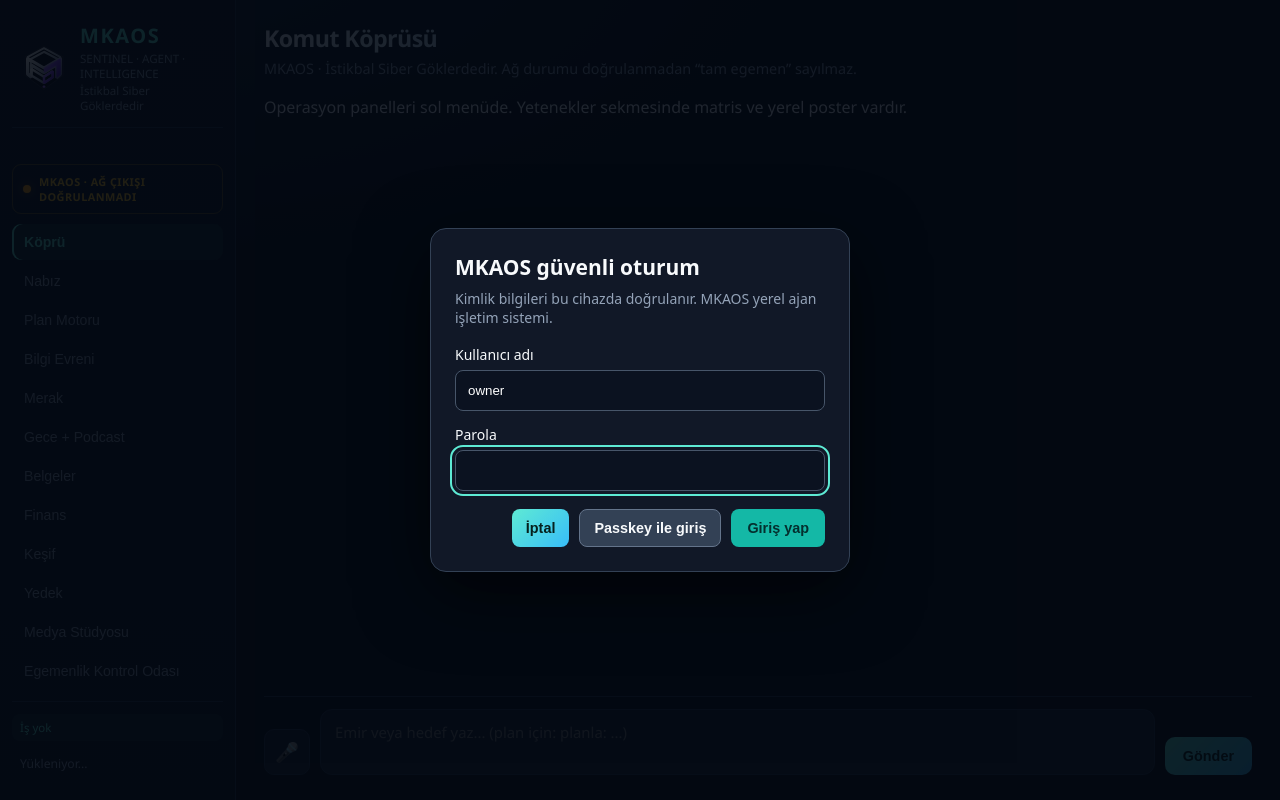
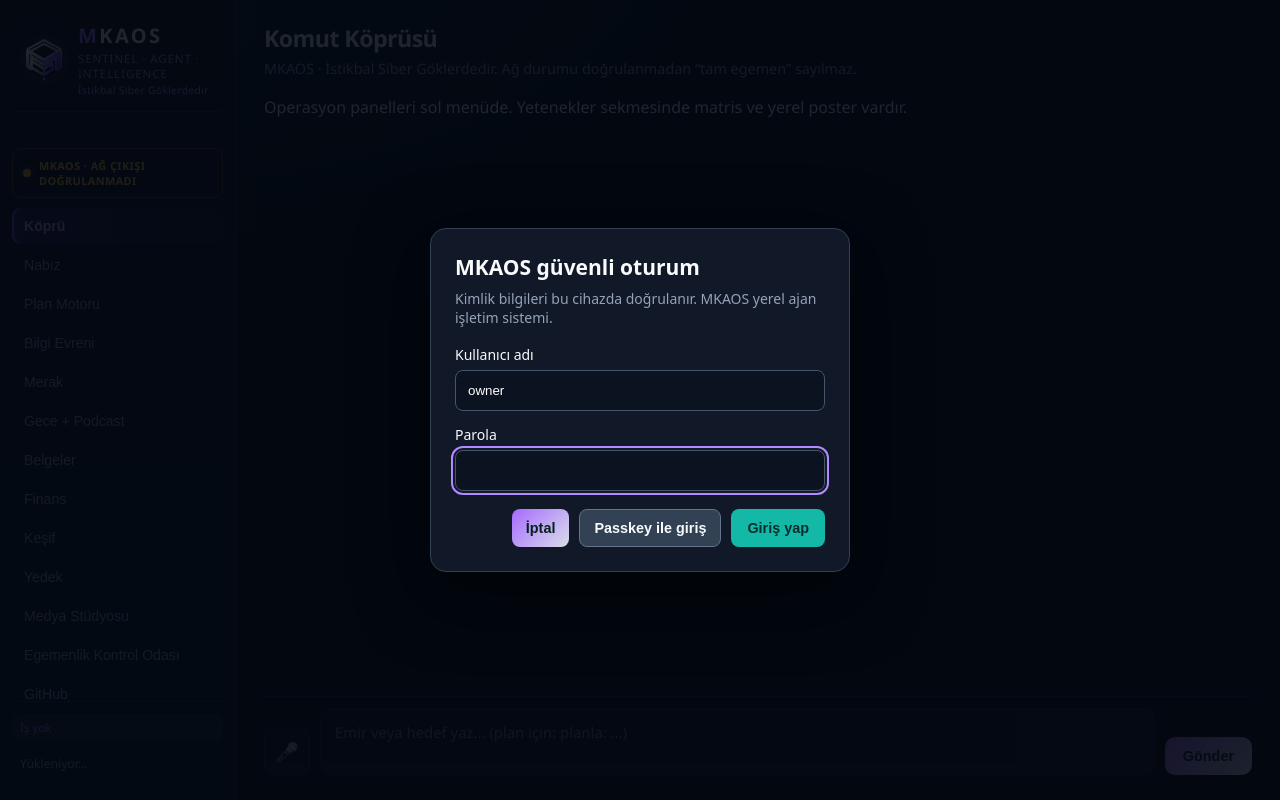
Before and after one commit to Nexora88/sentinel-agent, a FastAPI app: page / in a window 1280 px wide. Run offline with FastAPI, Linux system fonts and the light colour scheme.

Commit message:
feat(ui): align dashboard palette with silver-violet MKAOS identity

```diff
--- a/web/static/style.css
+++ b/web/static/style.css
@@ -1,13 +1,13 @@
 :root {
-  --bg: #070b14;
-  --bg-panel: #0d1320;
-  --bg-card: #151d2e;
-  --border: #243049;
+  --bg: #05040b;
+  --bg-panel: #0b0914;
+  --bg-card: #110d1d;
+  --border: #2a2140;
   --text: #e8eef8;
   --text-muted: #8b9bb4;
-  --accent: #5eead4;
-  --accent-2: #38bdf8;
-  --accent-dim: #2dd4bf;
+  --accent: #a66aff;
+  --accent-2: #d8deea;
+  --accent-dim: #792cff;
   --success: #34d399;
   --warning: #fbbf24;
   --danger: #f87171;
@@ -610,3 +610,15 @@ button:disabled { opacity: .55; cursor: not-allowed; }
 .briefing-strip p { font-size:.76rem; }
 @media(max-width:1000px) { .command-metrics { grid-template-columns:repeat(2,minmax(0,1fr)); } .command-columns { grid-template-columns:1fr; } }
 @media(max-width:600px) { .command-topline { align-items:flex-start; flex-direction:column; } .network-chip { max-width:100%; } .command-dashboard { padding:13px; border-radius:15px; } .metric-card { padding:12px; } .metric-card strong { font-size:1rem; } .briefing-strip { align-items:flex-start; flex-wrap:wrap; } .briefing-strip .shortcut-btn { margin-left:46px; } .activity-item { grid-template-columns:8px minmax(0,1fr); } .activity-state { grid-column:2; text-align:left; } }
+
+
+/* MKAOS visual identity: obsidian, brushed silver and electric violet. */
+.logo { gap: 10px; }
+.logo-emblem { display:block; flex:0 0 48px; width:48px; height:48px; filter: drop-shadow(0 0 10px rgba(139,66,255,.28)); }
+.logo .brand { color:#f1f2f8; letter-spacing:.12em; }
+.logo .brand::first-letter { color:#a66aff; }
+.logo .tag { letter-spacing:.08em; }
+.logo .brand-motto { color:#b18aff; font-size:.64rem; letter-spacing:.035em; }
+.nav-btn.active { background:linear-gradient(90deg,rgba(139,66,255,.22),rgba(139,66,255,.05)); color:#c5a4ff; box-shadow:inset 2px 0 0 #8b42ff; }
+button:focus-visible, a:focus-visible, input:focus-visible, textarea:focus-visible, select:focus-visible { outline:2px solid #b18aff; outline-offset:2px; }
+@media (max-width: 700px) { .logo-emblem { width:40px; height:40px; flex-basis:40px; } .logo { gap:8px; } .logo .brand { font-size:1.05rem; } }
```
